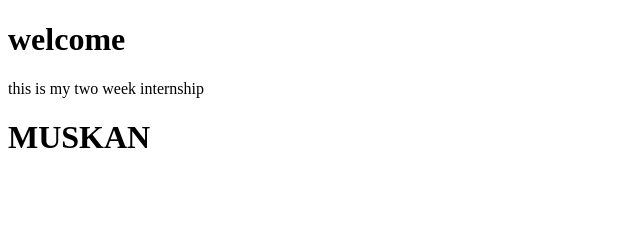
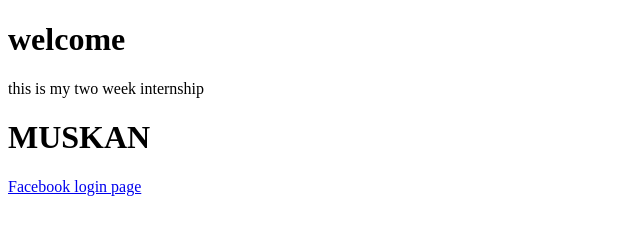
Before and after one commit to sandhyasharama/STWinternship, a plain HTML site: page html/hello.html in a window 1280 px wide. Shown: the whole page, without its empty margins (0-640 px from the left). Drawn offline with Linux system fonts and the light colour scheme.

Commit message:
FACEBOOK

```diff
--- a/index.html
+++ b/html/hello.html
@@ -7,5 +7,6 @@
     <h1>welcome</h1>
     <p>this is my two week internship</p>
     <h1>MUSKAN</h1>
+    <a href="../html/facebook.html">Facebook login page</a>
 </body>
 </html>
```
